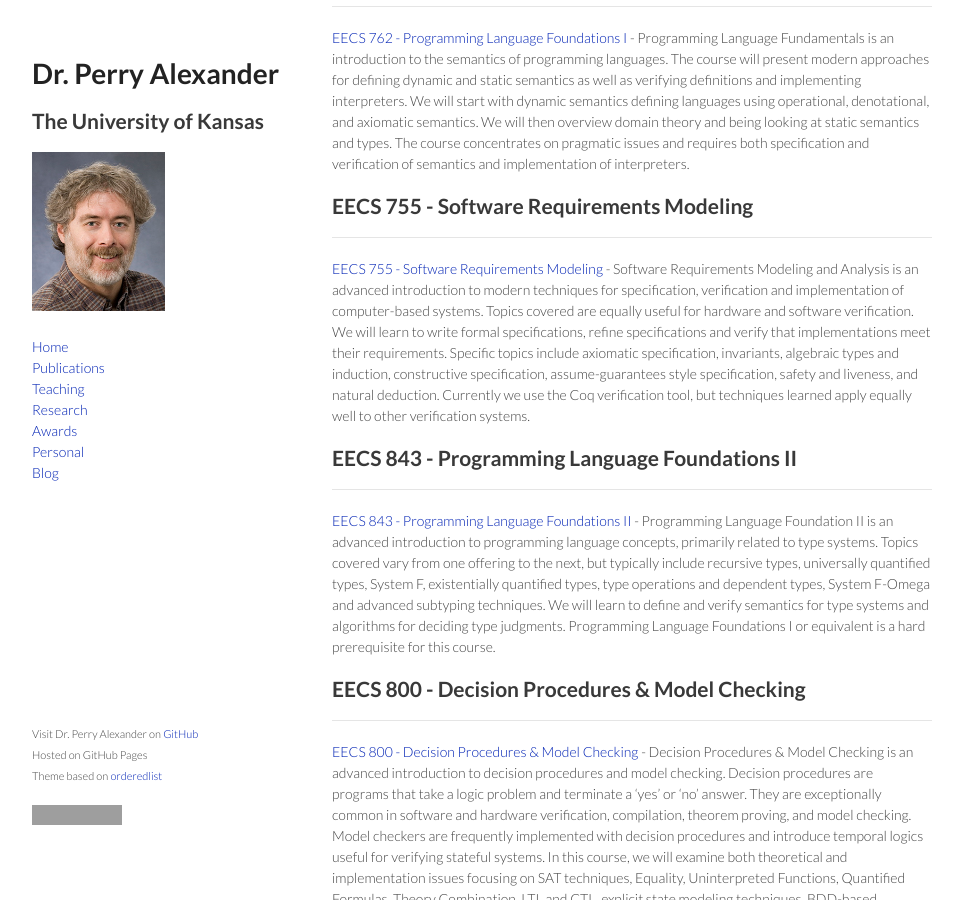
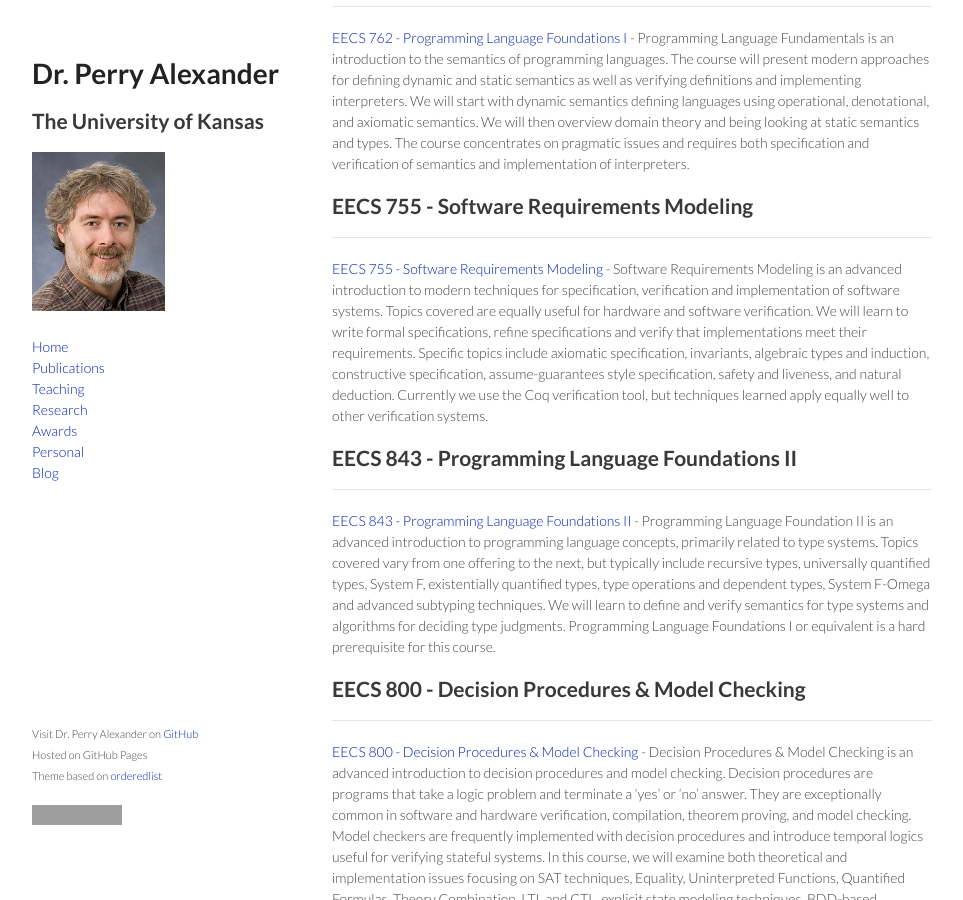
Before and after one commit to palexand/palexand.github.io, a Jekyll site: the page built from teaching.md, in a window 1280 px wide and 900 px high, scrolled down 335 px. Shown: the whole window, without its empty margins (158-1121 px from the left). Built offline with Jekyll 4.4.1, drawn with Linux system fonts in a browser that asks for light colours; grey boxes are pictures that could not be loaded.

Commit message:
Changing 755 description just a big

```diff
--- a/_data/teaching.yml
+++ b/_data/teaching.yml
@@ -18,7 +18,7 @@
 - name: EECS 755 - Software Requirements Modeling
   github: palexand
   repo: eecs755
-  description: Software Requirements Modeling and Analysis is an advanced introduction to modern techniques for specification, verification and implementation of computer-based systems. Topics covered are equally useful for hardware and software verification. We will learn to write formal specifications, refine specifications and verify that implementations meet their requirements. Specific topics include axiomatic specification, invariants, algebraic types and induction, constructive specification, assume-guarantees style specification, safety and liveness, and natural deduction. Currently we use the Coq verification tool, but techniques learned apply equally well to other verification systems.
+  description: Software Requirements Modeling is an advanced introduction to modern techniques for specification, verification and implementation of software systems. Topics covered are equally useful for hardware and software verification. We will learn to write formal specifications, refine specifications and verify that implementations meet their requirements. Specific topics include axiomatic specification, invariants, algebraic types and induction, constructive specification, assume-guarantees style specification, safety and liveness, and natural deduction. Currently we use the Coq verification tool, but techniques learned apply equally well to other verification systems.
   when: 9:30-10:45
   where: 1131 Learned Hall
 
```
